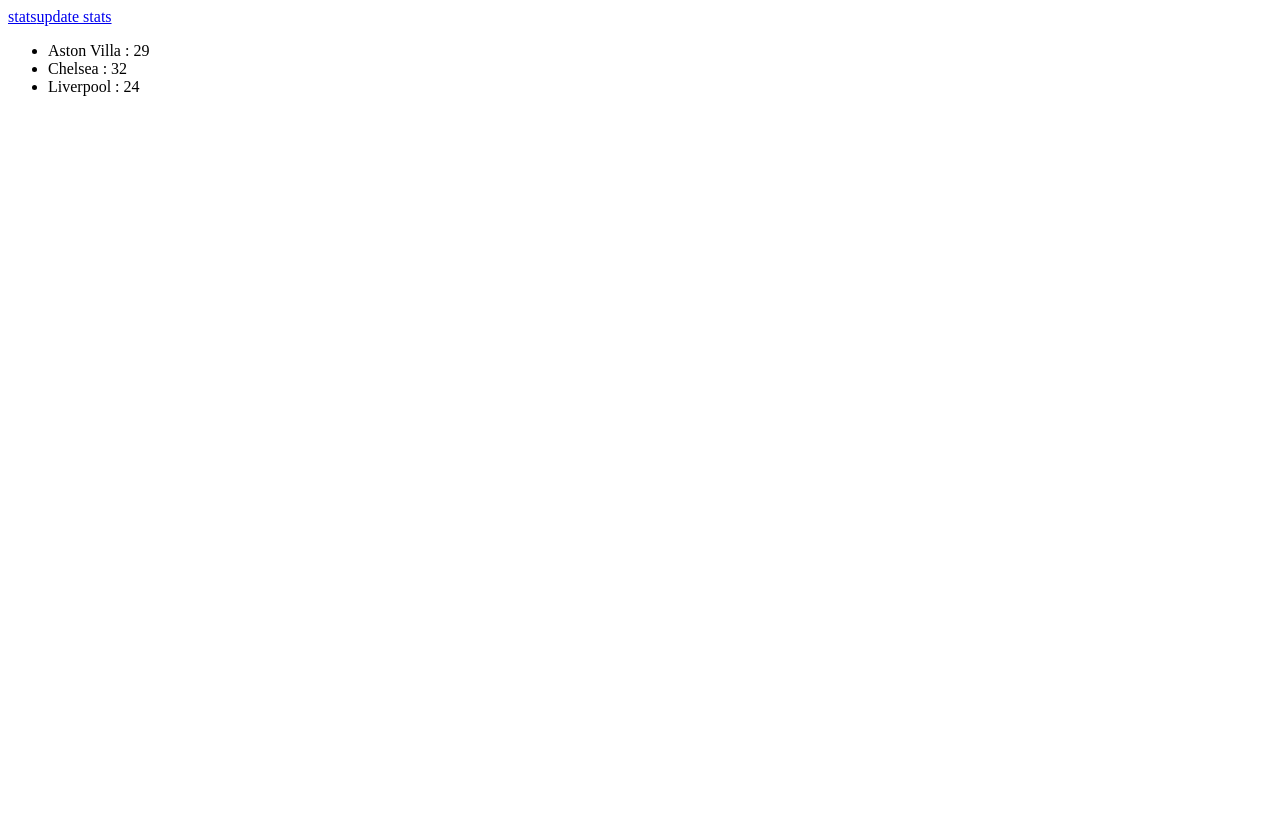
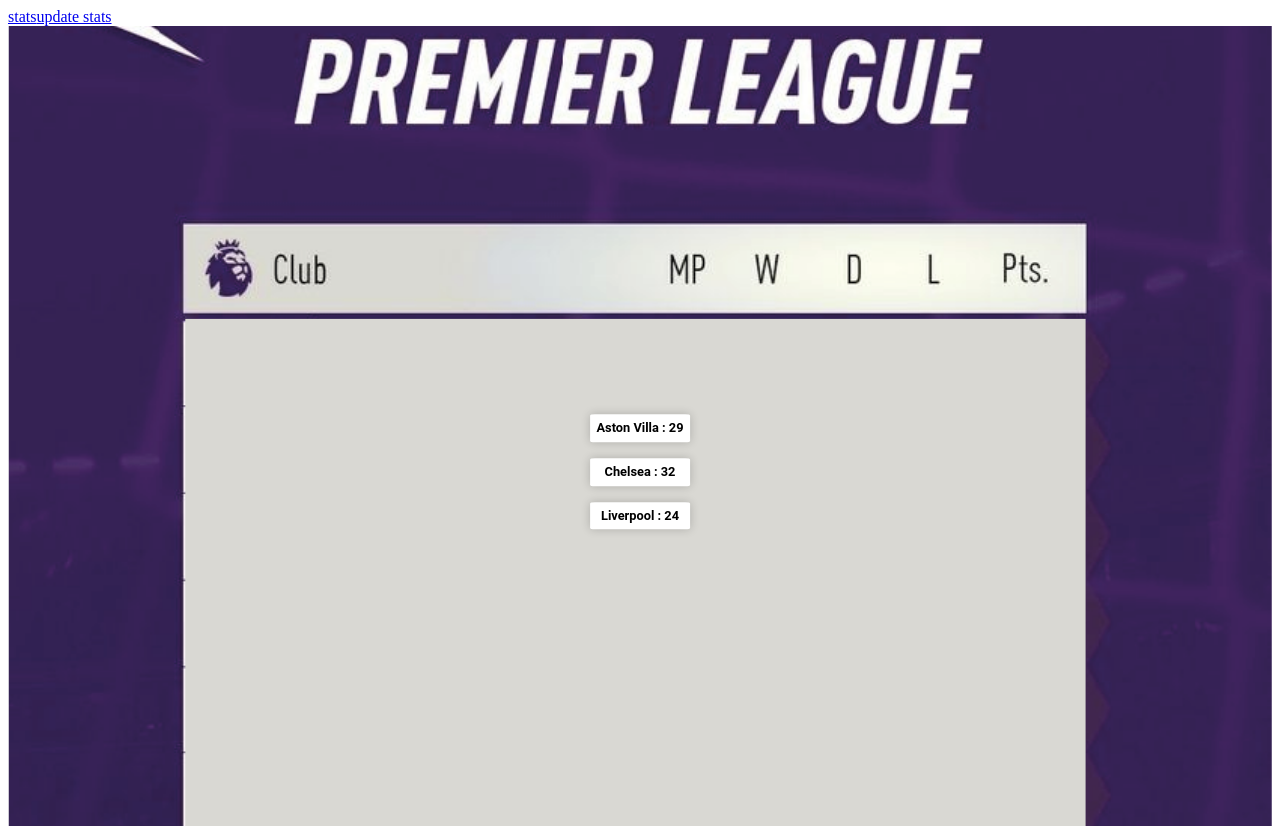
Before and after one commit to JarneSimons/labo6-FRONTEND, a Vue app: page /#/ in a window 1280 px wide. Before the commit the page ends 800 px from the top, so only its background shows below. Built offline with nearby package versions, Linux system fonts and the light colour scheme; no server answers.

Commit message:
feat: Update WebSocket URL online and add background image to Stats component

```diff
--- a/src/components/Stats.vue
+++ b/src/components/Stats.vue
@@ -22,7 +22,7 @@
 
 onMounted(()=> {
     // connect to websocket
-    socket = new WebSocket("ws://localhost:3000/primus");
+    socket = new WebSocket("wss://labo6-backend-c9ph.onrender.com/primus");
 
     // after connection update points
     socket.onmessage = (event) => {
@@ -49,7 +49,7 @@
 
 <template>
     <!-- create ul with teams  -->
-    <div>
+    <div class="listTeams">
         <ul>
             <li v-for="team in data" :key="team.team">
                 {{ team.team }} : {{ team.points }}
@@ -61,4 +61,41 @@
 
 
 <style scoped>
+    /* body {
+        background-image: url(../assets/score.svg);
+    } */
+
+    .listTeams {
+        background-image: url(../assets/score.svg);
+        background-repeat: no-repeat;
+        background-size: 100%;
+        height: 100vh;
+        background-position: center;
+
+    }
+
+    .listTeams ul {
+        list-style-type: none;
+        margin: 0;
+        padding: 0;
+
+        font-size: 0.8em;
+        font-family: 'Roboto', sans-serif;
+        font-weight: 700;
+        position: absolute;
+        top: 50%;
+        left: 50%;
+        transform: translate(-50%, -50%);
+        text-align: center;
+        padding-top: 10rem;
+
+    }
+
+    .listTeams li {
+        padding: 0.5em;
+        margin-bottom: 1rem;
+        background-color: #fff;
+        border-radius: 5%;
+        box-shadow: 0 0 10px rgba(0,0,0,0.2);
+    }
 </style>
--- a/src/components/UpdateStats.vue
+++ b/src/components/UpdateStats.vue
@@ -20,7 +20,7 @@
 
 onMounted(()=> {
     // connect to websocket
-    socket = new WebSocket("ws://localhost:3000/primus");
+    socket = new WebSocket("wss://labo6-backend-c9ph.onrender.com/primus");
 }
 );
 
```
Also changed, not shown: src/assets/score.svg (added).
